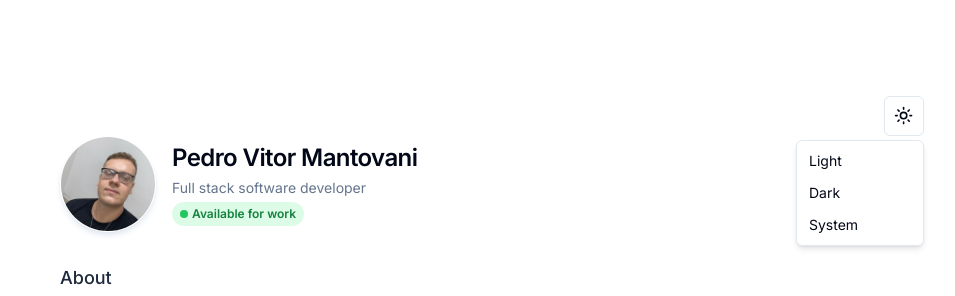
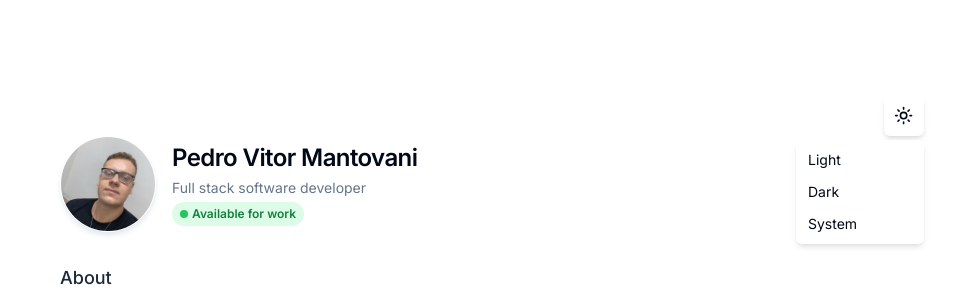
Before and after one commit to Pedrinvits/personal-portfolio, a Next.js app: page / in a window 1280 px wide. Both pictures are taken after a click on the button "Toggle theme". Shown: the top 296 px of the page, without its empty margins (260-1215 px from the left). Built offline with nearby package versions, Linux system fonts and the light colour scheme.

Commit message:
fix : css toggle dark mode button

```diff
--- a/src/components/mode-toggle/index.tsx
+++ b/src/components/mode-toggle/index.tsx
@@ -18,7 +18,7 @@
   return (
     <DropdownMenu>
       <DropdownMenuTrigger asChild>
-        <Button variant="outline" size="icon" className="self-end">
+        <Button variant="outline" size="icon" className="self-end border-none shadow-md dark:hover:bg-card">
           <Sun className="h-[1.2rem] w-[1.2rem] rotate-0 scale-100 transition-all dark:-rotate-90 dark:scale-0" />
           <Moon className="absolute h-[1.2rem] w-[1.2rem] rotate-90 scale-0 transition-all dark:rotate-0 dark:scale-100" />
           <span className="sr-only">Toggle theme</span>
--- a/src/components/ui/button.tsx
+++ b/src/components/ui/button.tsx
@@ -5,7 +5,7 @@
 import { cn } from "@/lib/utils"
 
 const buttonVariants = cva(
-  "inline-flex items-center justify-center whitespace-nowrap rounded-md text-sm font-medium ring-offset-background transition-colors focus-visible:outline-none focus-visible:ring-2 focus-visible:ring-ring focus-visible:ring-offset-2 disabled:pointer-events-none disabled:opacity-50",
+  "inline-flex items-center justify-center whitespace-nowrap rounded-md text-sm font-medium ring-offset-background transition-colors disabled:pointer-events-none disabled:opacity-50",
   {
     variants: {
       variant: {
--- a/src/components/ui/dropdown-menu.tsx
+++ b/src/components/ui/dropdown-menu.tsx
@@ -47,7 +47,7 @@
   <DropdownMenuPrimitive.SubContent
     ref={ref}
     className={cn(
-      "z-50 min-w-[8rem] overflow-hidden rounded-md border bg-popover p-1 text-popover-foreground shadow-lg data-[state=open]:animate-in data-[state=closed]:animate-out data-[state=closed]:fade-out-0 data-[state=open]:fade-in-0 data-[state=closed]:zoom-out-95 data-[state=open]:zoom-in-95 data-[side=bottom]:slide-in-from-top-2 data-[side=left]:slide-in-from-right-2 data-[side=right]:slide-in-from-left-2 data-[side=top]:slide-in-from-bottom-2",
+      "z-50 min-w-[8rem] overflow-hidden rounded-md  bg-popover p-1 text-popover-foreground shadow-lg data-[state=open]:animate-in data-[state=closed]:animate-out data-[state=closed]:fade-out-0 data-[state=open]:fade-in-0 data-[state=closed]:zoom-out-95 data-[state=open]:zoom-in-95 data-[side=bottom]:slide-in-from-top-2 data-[side=left]:slide-in-from-right-2 data-[side=right]:slide-in-from-left-2 data-[side=top]:slide-in-from-bottom-2",
       className
     )}
     {...props}
@@ -65,7 +65,7 @@
       ref={ref}
       sideOffset={sideOffset}
       className={cn(
-        "z-50 min-w-[8rem] overflow-hidden rounded-md border bg-popover p-1 text-popover-foreground shadow-md data-[state=open]:animate-in data-[state=closed]:animate-out data-[state=closed]:fade-out-0 data-[state=open]:fade-in-0 data-[state=closed]:zoom-out-95 data-[state=open]:zoom-in-95 data-[side=bottom]:slide-in-from-top-2 data-[side=left]:slide-in-from-right-2 data-[side=right]:slide-in-from-left-2 data-[side=top]:slide-in-from-bottom-2",
+        "z-50 min-w-[8rem] overflow-hidden rounded-md  bg-popover p-1 text-popover-foreground shadow-md data-[state=open]:animate-in data-[state=closed]:animate-out data-[state=closed]:fade-out-0 data-[state=open]:fade-in-0 data-[state=closed]:zoom-out-95 data-[state=open]:zoom-in-95 data-[side=bottom]:slide-in-from-top-2 data-[side=left]:slide-in-from-right-2 data-[side=right]:slide-in-from-left-2 data-[side=top]:slide-in-from-bottom-2",
         className
       )}
       {...props}
```
